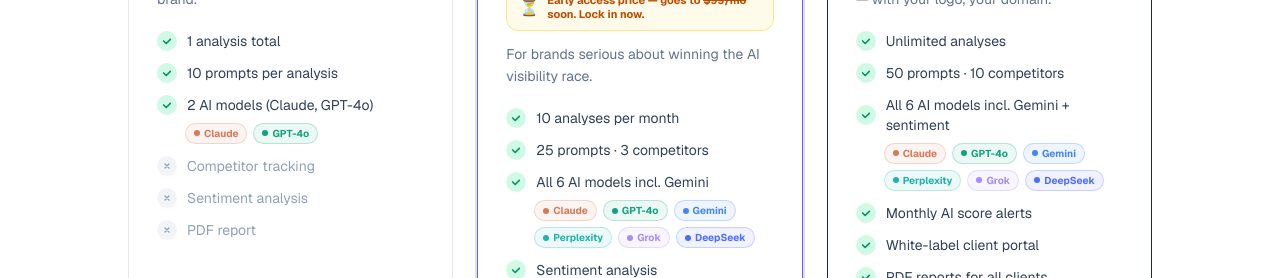
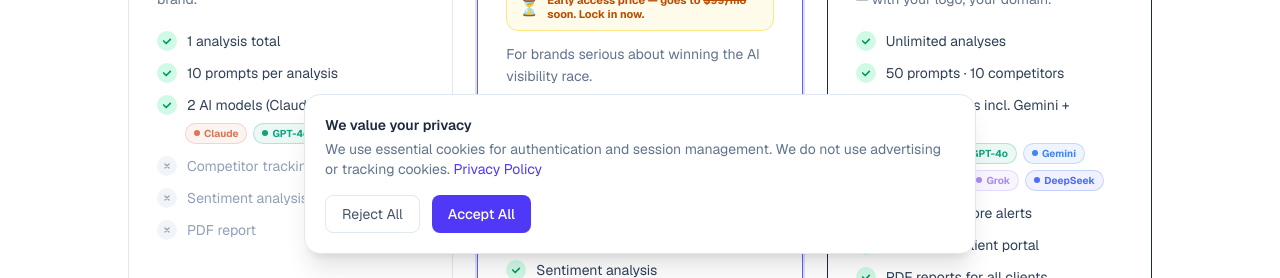
Before and after one commit to sarefe12-sudo/visibility, a Next.js app in the folder frontend/: page /pricing in a window 1280 px wide. Shown: the part 522-800 px from the top of the page. Built offline with nearby package versions, Linux system fonts and the light colour scheme; no server answers.

Commit message:
Add cookie consent banner (KVKK/GDPR)

```diff
--- a/frontend/app/layout.tsx
+++ b/frontend/app/layout.tsx
@@ -3,7 +3,8 @@
 import { ClerkProvider } from "@clerk/nextjs";
 import Script from "next/script";
 import "./globals.css";
-import Footer from "@/components/Footer";
+import Footer from "@/components/Footer"
+import CookieBanner from "@/components/CookieBanner";
 
 const geistSans = Geist({ variable: "--font-geist-sans", subsets: ["latin"] });
 const geistMono = Geist_Mono({ variable: "--font-geist-mono", subsets: ["latin"] });
@@ -87,6 +88,7 @@
         <body className="min-h-full flex flex-col">
           <div className="flex-1">{children}</div>
           <Footer />
+          <CookieBanner />
         </body>
       </html>
     </ClerkProvider>
--- /dev/null
+++ b/frontend/components/CookieBanner.tsx
@@ -0,0 +1,51 @@
+'use client'
+
+import { useState, useEffect } from 'react'
+import Link from 'next/link'
+
+export default function CookieBanner() {
+  const [visible, setVisible] = useState(false)
+
+  useEffect(() => {
+    const consent = localStorage.getItem('vr_cookie_consent')
+    if (!consent) setVisible(true)
+  }, [])
+
+  function accept() {
+    localStorage.setItem('vr_cookie_consent', 'accepted')
+    setVisible(false)
+  }
+
+  function decline() {
+    localStorage.setItem('vr_cookie_consent', 'declined')
+    setVisible(false)
+  }
+
+  if (!visible) return null
+
+  return (
+    <div className="fixed bottom-0 left-0 right-0 z-50 p-4 sm:p-6">
+      <div className="mx-auto max-w-2xl rounded-2xl border border-slate-200 bg-white shadow-xl p-5">
+        <p className="text-sm font-semibold text-slate-800 mb-1">We value your privacy</p>
+        <p className="text-sm text-slate-500 mb-4">
+          We use essential cookies for authentication and session management. We do not use advertising or tracking cookies.{' '}
+          <Link href="/privacy" className="text-indigo-600 hover:underline">Privacy Policy</Link>
+        </p>
+        <div className="flex gap-3 flex-wrap">
+          <button
+            onClick={decline}
+            className="px-4 py-2 rounded-lg border border-slate-200 text-sm text-slate-600 hover:bg-slate-50 transition-colors"
+          >
+            Reject All
+          </button>
+          <button
+            onClick={accept}
+            className="px-4 py-2 rounded-lg bg-indigo-600 text-sm text-white font-medium hover:bg-indigo-700 transition-colors"
+          >
+            Accept All
+          </button>
+        </div>
+      </div>
+    </div>
+  )
+}
```
